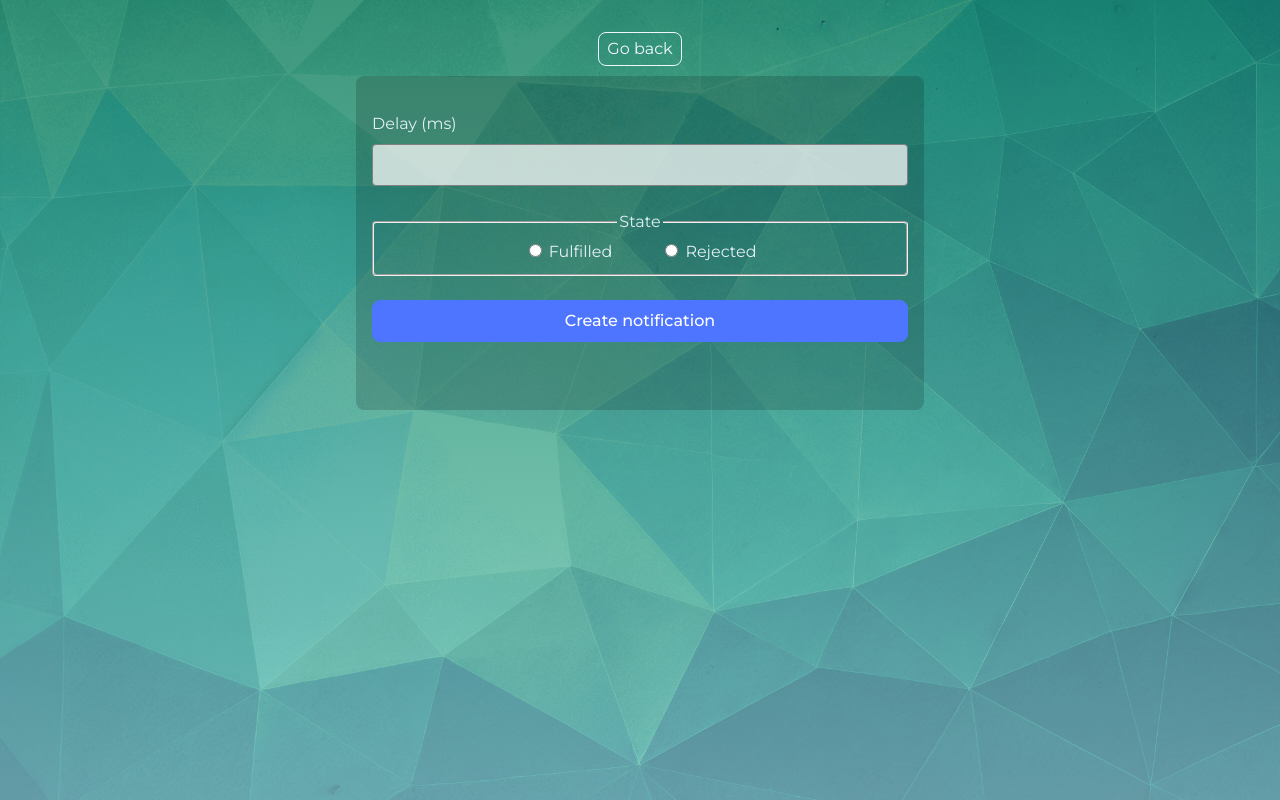
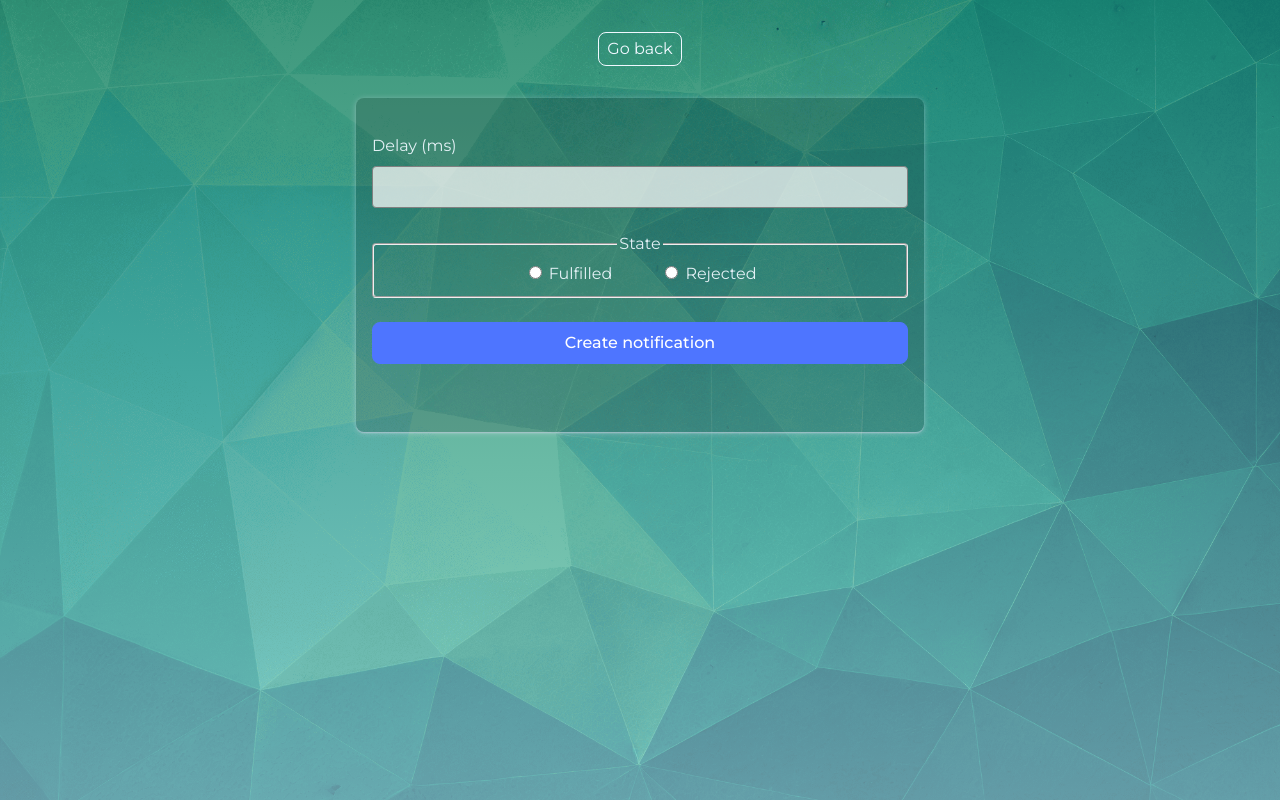
Before and after one commit to TalashchenkoNikita/goit-js-hw-10, a website built with Vite: page src/2-snackbar.html in a window 1280 px wide. Built offline with nearby package versions, Linux system fonts and the light colour scheme.

Commit message:
add box-shadows and form.reset()

```diff
--- a/src/css/container.css
+++ b/src/css/container.css
@@ -4,11 +4,17 @@
   flex-direction: column;
   align-items: center;
   max-width: 375px;
-  margin: 10px auto;
+  margin: 32px auto;
   padding: 36px 16px;
   background-color: rgba(0, 0, 0, 0.16);
   border-radius: 8px;
+  box-shadow: 0px 1px 6px rgba(228, 229, 240, 0.386), 0px 1px 1px #b4b5d27d, 0px 2px 1px rgba(255, 255, 255, 0.08);
 }
+
+.container:hover {
+  background-color: rgba(0, 0, 0, 0.137);
+}
+
 /* Styles for Tablet devices */
 @media only screen and (min-width: 768px) {
   .container {
--- a/src/css/styles.css
+++ b/src/css/styles.css
@@ -45,6 +45,7 @@ button {
     align-self: flex-start;
     margin-bottom: 32px;
     border-radius: 8px;
+    transition: border 250ms cubic-bezier(0.4, 0, 0.2, 1), background-color 250ms cubic-bezier(0.4, 0, 0.2, 1);
     font-family: 'Montserrat', sans-serif;
     font-size: 16px;
     line-height: 1.5;
--- a/src/js/2-snackbar.js
+++ b/src/js/2-snackbar.js
@@ -34,4 +34,5 @@ form.addEventListener('submit', e => {
         position: 'topRight',
       })
     );
+  form.reset();
 });
```
